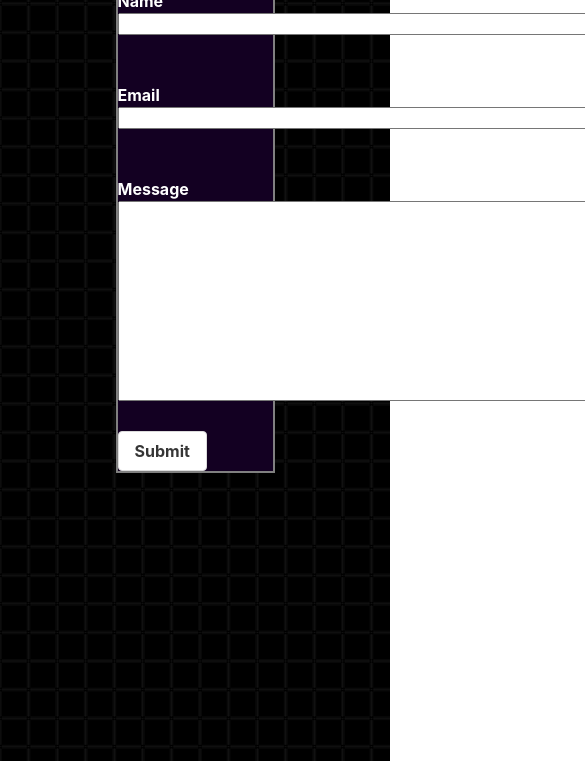
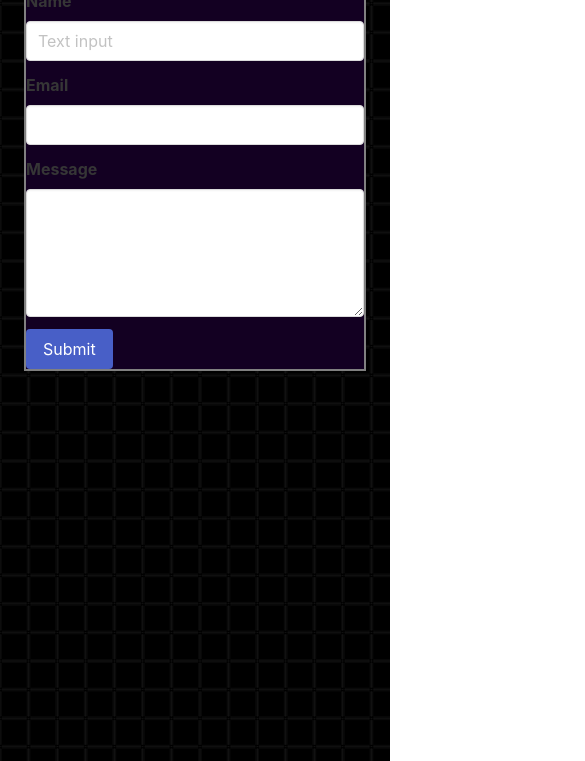
Before and after one commit to kevinmhall8/Professional_Materials, a plain HTML site: page contact.html in a window 390 px wide. Shown: the part 339-1100 px from the top of the page, 585 px wide, since content can reach past the window. Drawn offline with nearby package versions, Linux system fonts and the light colour scheme.

Commit message:
contact form now responsive

```diff
--- a/contact.html
+++ b/contact.html
@@ -43,22 +43,42 @@
     </section>
         <section class="hero">
             <div class="hero-body">
-            <div class="columns is-mobile is-centered">
+            <div class="columns is-centered" >
                 <div class="column is-half">
                     <div id="contact">
                         <h2>Contact</h2>
-                        <form action="action_page.php">
+                        <div class="field">
+                            <label class="label">Name</label>
+                            <div class="control">
+                              <input class="input" type="text" placeholder="Text input">
+                            </div>
+                          </div>
 
-                            <label for="fname">Name</label> <br>
-                            <input type="text" id="fname" name="name" style="width: 550px"><br><br>
-                            <label for="fname">Email</label> <br>
-                            <input type="text" id="fname" name="email" style="width: 550px"><br><br>
-                            <label for="subject">Message</label> <br>
-                            <textarea id="subject" name="message" style="width:550px; height: 200px"></textarea>
-                            <br><br>
+                          <div class="field">
+                            <label class="label">Email</label>
+                            <div class="control has-icons-left has-icons-right">
+                              <input class="input" type="email">
+                              <span class="icon is-small is-left">
+                                <i class="fas fa-envelope"></i>
+                              </span>
+                              <span class="icon is-small is-right">
+                                <i class="fas fa-exclamation-triangle"></i>
+                              </span>
+                            </div>
+                          </div>
 
-                            <button class="button"><strong>Submit</strong></button>
-                          </form>
+
+                          <div class="field">
+                            <label class="label">Message</label>
+                            <div class="control">
+                              <textarea class="textarea"></textarea>
+                            </div>
+                          </div>
+                          <div class="field is-grouped">
+                            <div class="control">
+                              <button class="button is-link">Submit</button>
+                            </div>
+                          </div>
             </div>
             </div>
         </section>
```
